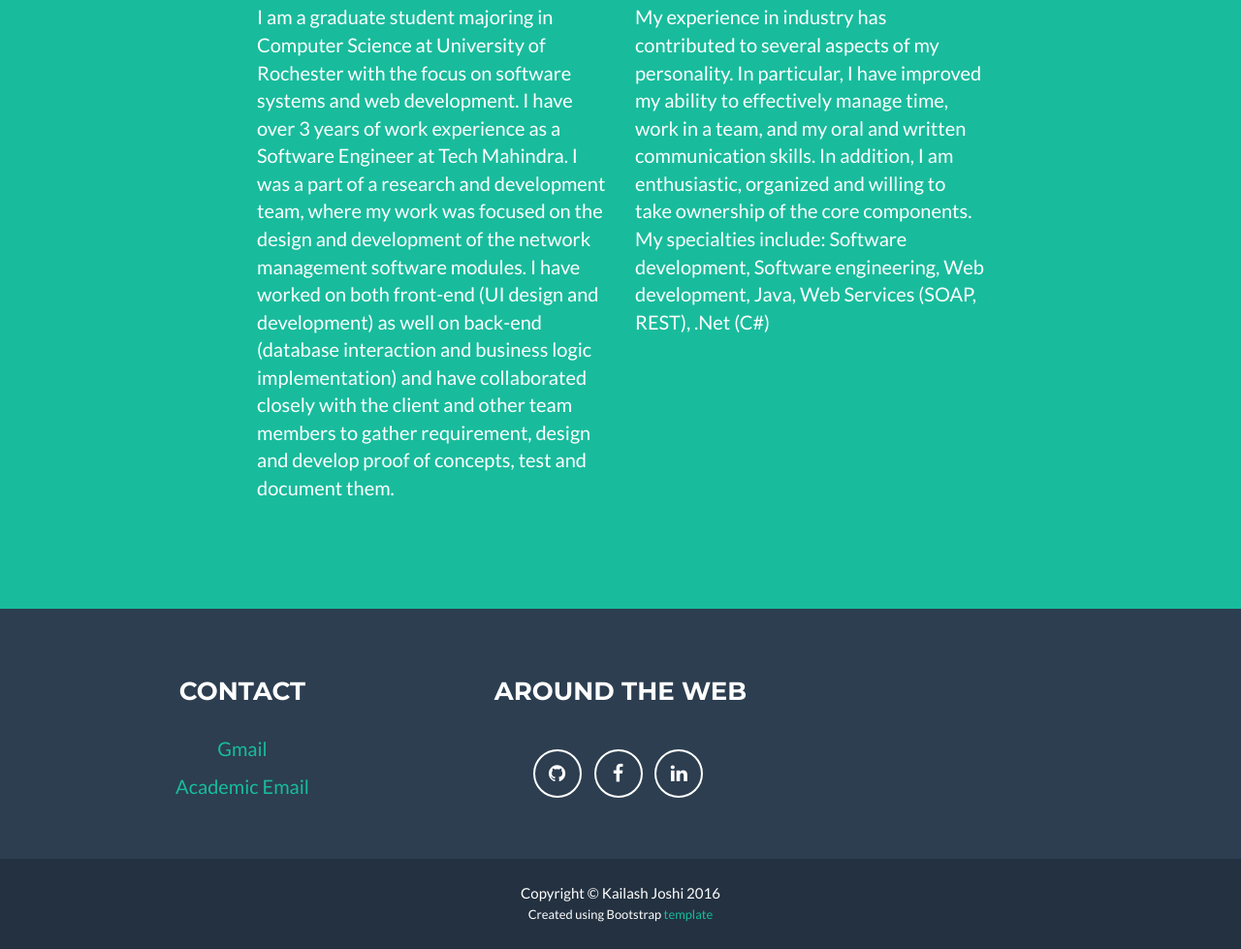
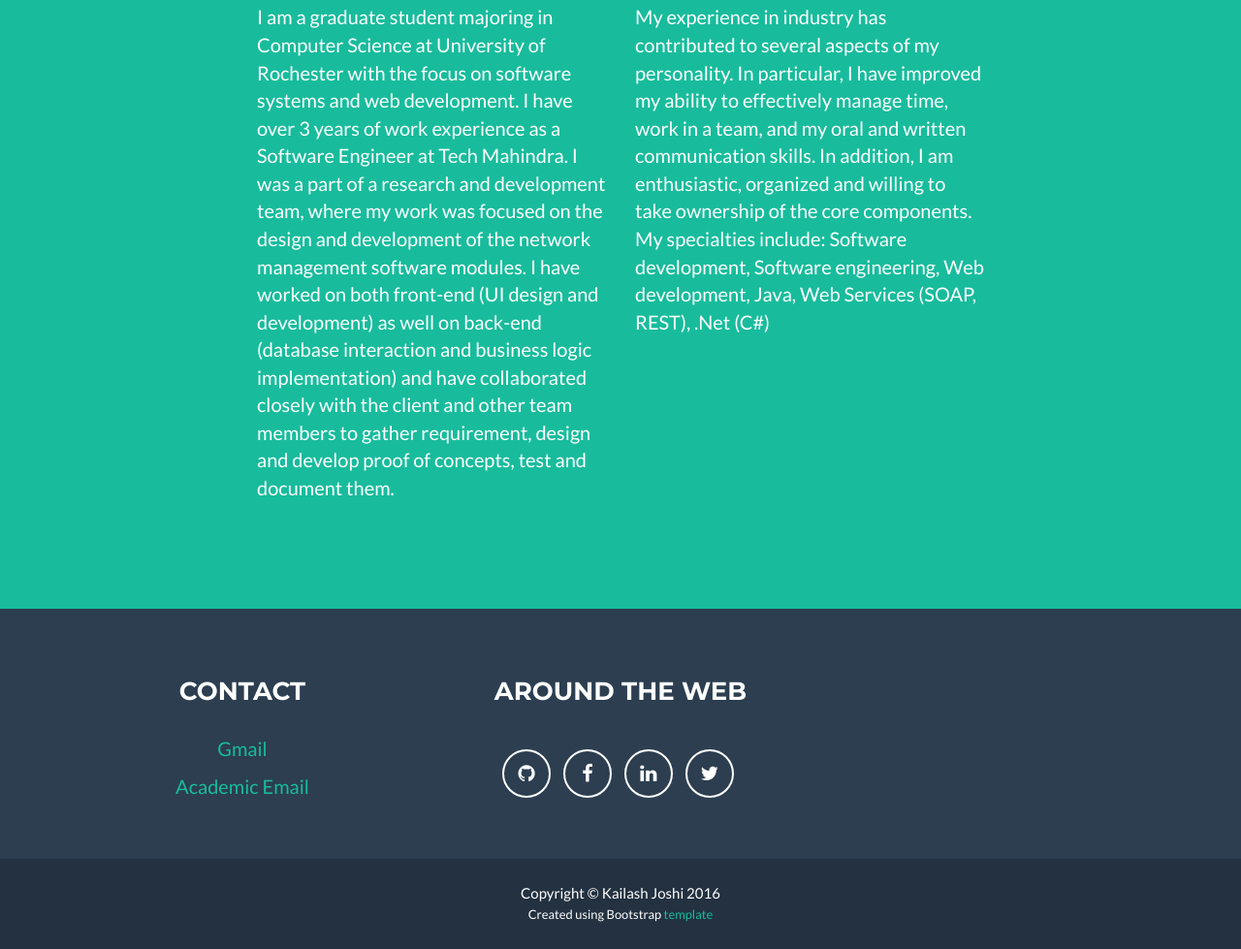
Before and after one commit to Kai-lash/kai-lash.github.io, a plain HTML site: page index.html in a window 1280 px wide. Shown: the part 3682-4661 px from the top of the page at 97% size. Drawn offline with Linux system fonts and the light colour scheme.

Commit message:
added twitter link

```diff
--- a/index.html
+++ b/index.html
@@ -444,6 +444,9 @@
 							<li>
 								<a target="_blank" href="https://www.linkedin.com/in/kailash-joshi" class="btn-social btn-outline"><i class="fa fa-fw fa-linkedin"></i></a>
 							</li>
+							<li>
+								<a target="_blank" href="https://twitter.com/kailash_joshi" class="btn-social btn-outline"><i class="fa fa-fw fa-twitter"></i></a>
+							</li>
 						</ul>
 					</div>
 				</div>
```
